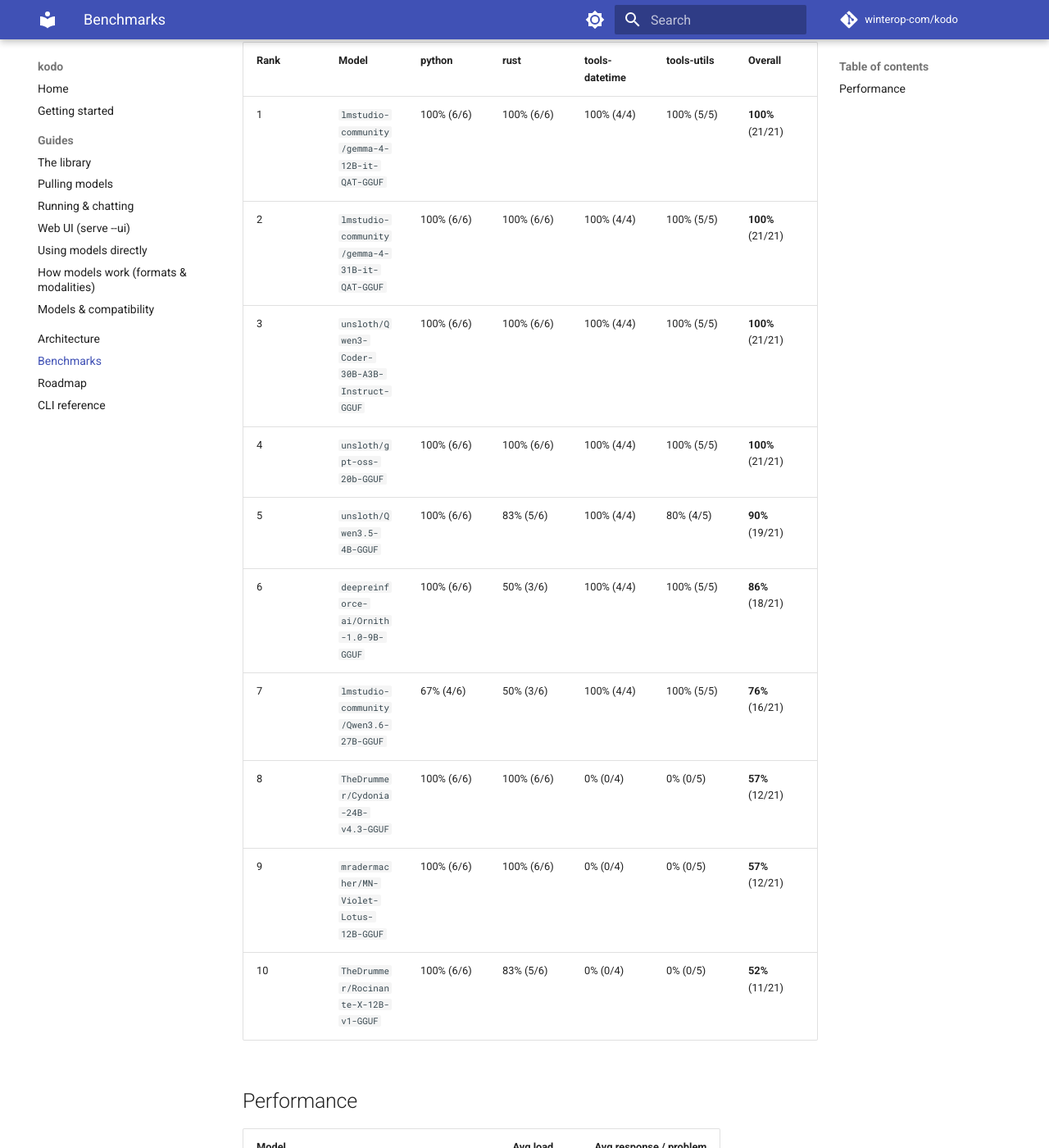
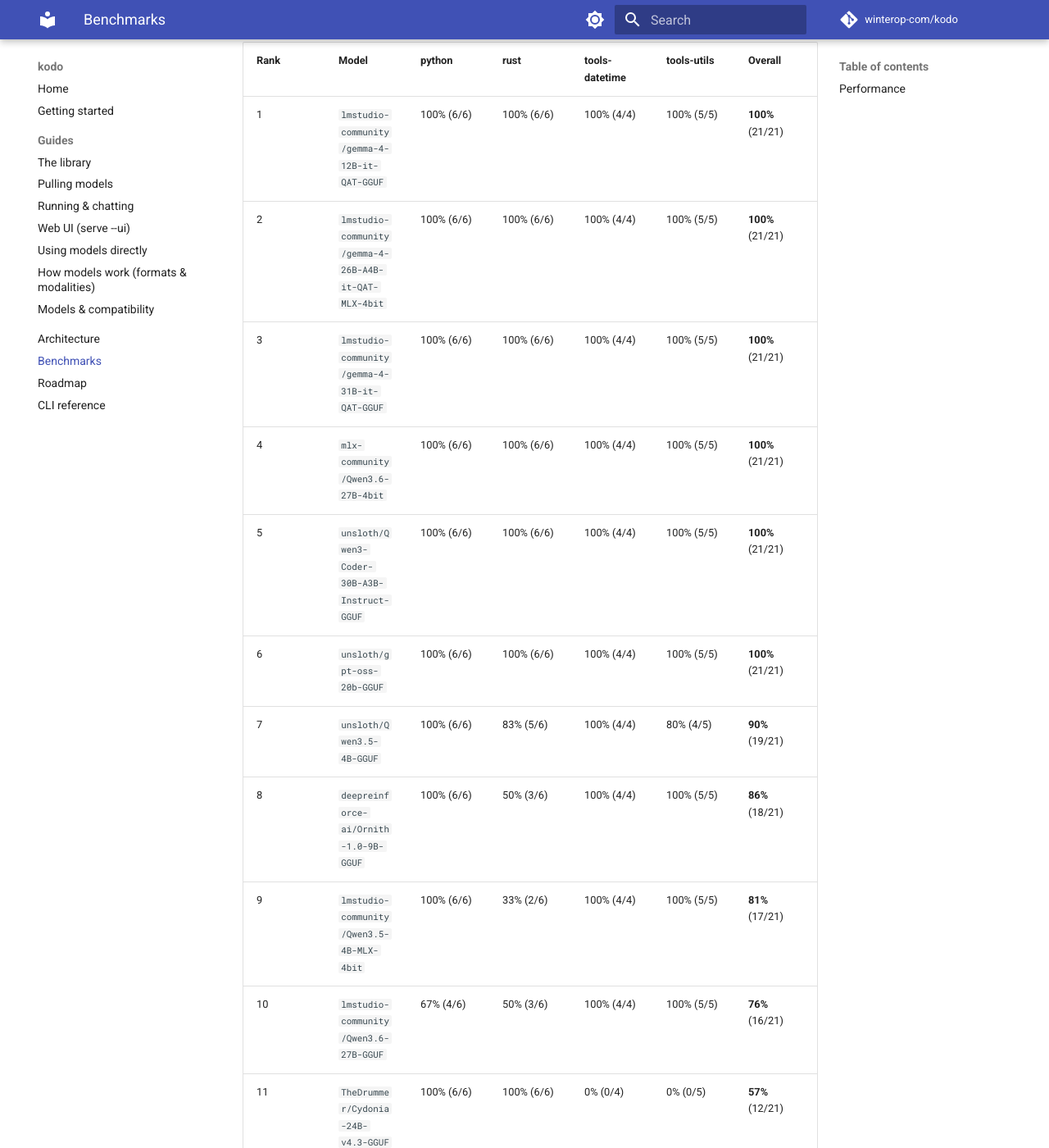
Before and after one commit to winterop-com/stabbur, an MkDocs documentation site: the page built from docs/benchmarks.md, in a window 1280 px wide and 1400 px high, scrolled down 237 px. Shown: the whole window at 82% size. Built offline with MkDocs 1.6.1 and Material for MkDocs 9.7.7, drawn with Linux system fonts in a browser that asks for light colours; comment, search, counter and statistics services are not loaded; some of the changed text lies outside the part shown.

Commit message:
feat(benchmark): complete the leaderboard with MLX models (all 13)
With the mlx-vlm model-field fix, the 3 MLX models now serve and benchmark. Added their
results across all 4 suites — the board is now all 13 library models. Two MLX models join
the perfect 21/21 club (gemma-4-26B-A4B-MLX, Qwen3.6-27B-4bit), so six models now tie at
100%; tagged benchmarked-top. The tool suites remain the discriminator (three strong
coders still score 0% on tool use).

```diff
--- a/docs/benchmarks.md
+++ b/docs/benchmarks.md
@@ -8,26 +8,32 @@
 | Rank | Model | python | rust | tools-datetime | tools-utils | Overall |
 |---|---|---|---|---|---|---|
 | 1 | `lmstudio-community/gemma-4-12B-it-QAT-GGUF` | 100% (6/6) | 100% (6/6) | 100% (4/4) | 100% (5/5) | **100%** (21/21) |
-| 2 | `lmstudio-community/gemma-4-31B-it-QAT-GGUF` | 100% (6/6) | 100% (6/6) | 100% (4/4) | 100% (5/5) | **100%** (21/21) |
-| 3 | `unsloth/Qwen3-Coder-30B-A3B-Instruct-GGUF` | 100% (6/6) | 100% (6/6) | 100% (4/4) | 100% (5/5) | **100%** (21/21) |
-| 4 | `unsloth/gpt-oss-20b-GGUF` | 100% (6/6) | 100% (6/6) | 100% (4/4) | 100% (5/5) | **100%** (21/21) |
-| 5 | `unsloth/Qwen3.5-4B-GGUF` | 100% (6/6) | 83% (5/6) | 100% (4/4) | 80% (4/5) | **90%** (19/21) |
-| 6 | `deepreinforce-ai/Ornith-1.0-9B-GGUF` | 100% (6/6) | 50% (3/6) | 100% (4/4) | 100% (5/5) | **86%** (18/21) |
-| 7 | `lmstudio-community/Qwen3.6-27B-GGUF` | 67% (4/6) | 50% (3/6) | 100% (4/4) | 100% (5/5) | **76%** (16/21) |
-| 8 | `TheDrummer/Cydonia-24B-v4.3-GGUF` | 100% (6/6) | 100% (6/6) | 0% (0/4) | 0% (0/5) | **57%** (12/21) |
-| 9 | `mradermacher/MN-Violet-Lotus-12B-GGUF` | 100% (6/6) | 100% (6/6) | 0% (0/4) | 0% (0/5) | **57%** (12/21) |
-| 10 | `TheDrummer/Rocinante-X-12B-v1-GGUF` | 100% (6/6) | 83% (5/6) | 0% (0/4) | 0% (0/5) | **52%** (11/21) |
+| 2 | `lmstudio-community/gemma-4-26B-A4B-it-QAT-MLX-4bit` | 100% (6/6) | 100% (6/6) | 100% (4/4) | 100% (5/5) | **100%** (21/21) |
+| 3 | `lmstudio-community/gemma-4-31B-it-QAT-GGUF` | 100% (6/6) | 100% (6/6) | 100% (4/4) | 100% (5/5) | **100%** (21/21) |
+| 4 | `mlx-community/Qwen3.6-27B-4bit` | 100% (6/6) | 100% (6/6) | 100% (4/4) | 100% (5/5) | **100%** (21/21) |
+| 5 | `unsloth/Qwen3-Coder-30B-A3B-Instruct-GGUF` | 100% (6/6) | 100% (6/6) | 100% (4/4) | 100% (5/5) | **100%** (21/21) |
+| 6 | `unsloth/gpt-oss-20b-GGUF` | 100% (6/6) | 100% (6/6) | 100% (4/4) | 100% (5/5) | **100%** (21/21) |
+| 7 | `unsloth/Qwen3.5-4B-GGUF` | 100% (6/6) | 83% (5/6) | 100% (4/4) | 80% (4/5) | **90%** (19/21) |
+| 8 | `deepreinforce-ai/Ornith-1.0-9B-GGUF` | 100% (6/6) | 50% (3/6) | 100% (4/4) | 100% (5/5) | **86%** (18/21) |
+| 9 | `lmstudio-community/Qwen3.5-4B-MLX-4bit` | 100% (6/6) | 33% (2/6) | 100% (4/4) | 100% (5/5) | **81%** (17/21) |
+| 10 | `lmstudio-community/Qwen3.6-27B-GGUF` | 67% (4/6) | 50% (3/6) | 100% (4/4) | 100% (5/5) | **76%** (16/21) |
+| 11 | `TheDrummer/Cydonia-24B-v4.3-GGUF` | 100% (6/6) | 100% (6/6) | 0% (0/4) | 0% (0/5) | **57%** (12/21) |
+| 12 | `mradermacher/MN-Violet-Lotus-12B-GGUF` | 100% (6/6) | 100% (6/6) | 0% (0/4) | 0% (0/5) | **57%** (12/21) |
+| 13 | `TheDrummer/Rocinante-X-12B-v1-GGUF` | 100% (6/6) | 83% (5/6) | 0% (0/4) | 0% (0/5) | **52%** (11/21) |
 
 ## Performance
 
 | Model | Avg load | Avg response / problem |
 |---|---|---|
 | `lmstudio-community/gemma-4-12B-it-QAT-GGUF` | 60.5s | 27.6s |
+| `lmstudio-community/gemma-4-26B-A4B-it-QAT-MLX-4bit` | 203.0s | 4.9s |
 | `lmstudio-community/gemma-4-31B-it-QAT-GGUF` | 259.0s | 41.4s |
+| `mlx-community/Qwen3.6-27B-4bit` | 200.6s | 24.9s |
 | `unsloth/Qwen3-Coder-30B-A3B-Instruct-GGUF` | 166.1s | 1.8s |
 | `unsloth/gpt-oss-20b-GGUF` | 119.6s | 4.9s |
 | `unsloth/Qwen3.5-4B-GGUF` | 22.3s | 12.7s |
 | `deepreinforce-ai/Ornith-1.0-9B-GGUF` | 56.3s | 8.9s |
+| `lmstudio-community/Qwen3.5-4B-MLX-4bit` | 33.2s | 4.6s |
 | `lmstudio-community/Qwen3.6-27B-GGUF` | 146.3s | 127.8s |
 | `TheDrummer/Cydonia-24B-v4.3-GGUF` | 178.9s | 7.6s |
 | `mradermacher/MN-Violet-Lotus-12B-GGUF` | 129.7s | 4.2s |
```
Also changed, not shown: 12 other files.
